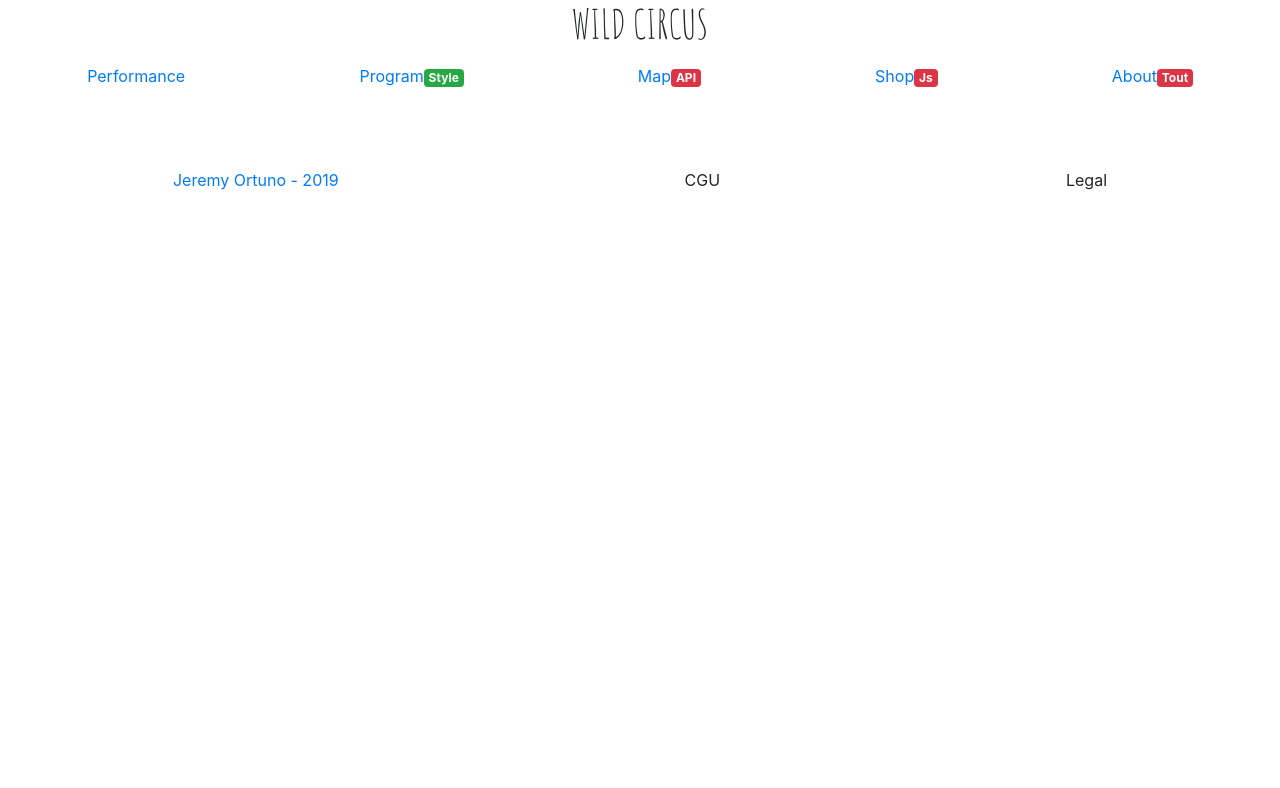
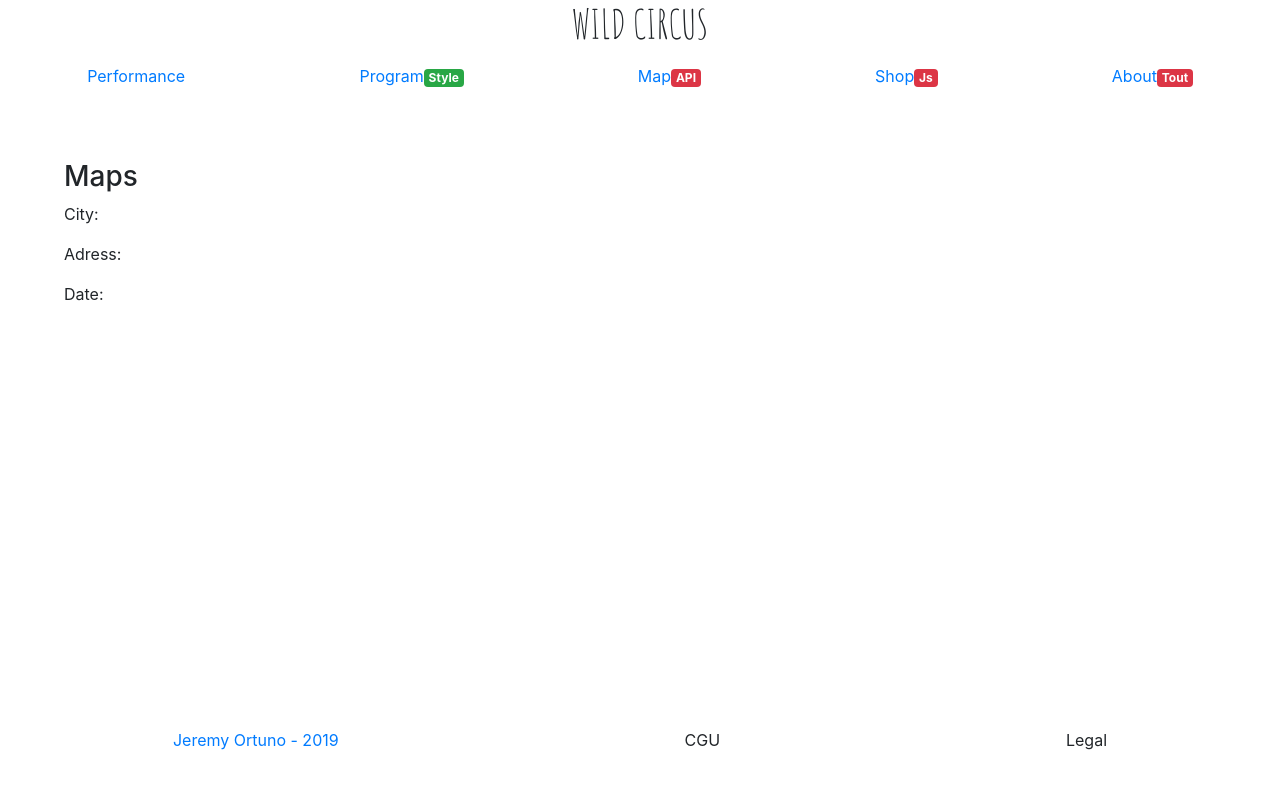
Before and after one commit to Miatack/Checkpoint4, a React (Create React App) app in the folder app/: page /Maps in a window 1280 px wide. Shown: the top 788 px of the page. Built offline with nearby package versions, Linux system fonts and the light colour scheme.

Commit message:
Define Component Size

```diff
--- a/app/src/Component/Header/Navbar.jsx
+++ b/app/src/Component/Header/Navbar.jsx
@@ -21,7 +21,7 @@ export default class Navbar extends Component {
           </NavItem>
           <NavItem>
             <NavLink href="/About/">About<Badge color="danger">Tout</Badge></NavLink>
-          </NavItem>
+            </NavItem>
         </Nav>
       </div>
     )
--- a/app/src/Component/Maps.jsx
+++ b/app/src/Component/Maps.jsx
@@ -1,10 +1,18 @@
 import React, { Component } from 'react'
+import './Maps.scss'
 
 export default class Maps extends Component {
   render() {
     return (
       <div class="maps">
-        <div id="mapid"></div>
+        <div id="mapid">
+          <h3>Maps</h3>
+        </div>
+        <div className="mapinfo">
+          <p>City:</p>
+          <p>Adress:</p>
+          <p>Date:</p>
+        </div>
       </div>
     )
   }
--- a/app/src/Component/Maps.scss
+++ b/app/src/Component/Maps.scss
@@ -1,12 +1,11 @@
-div .maps {
+div.maps {
   min-height: 70vh;
   width: 90vw;
   margin: auto;
-  div #mapid {
-    height: 100%;
-    background-color: green;
+  div#mapid {
+    min-height: 75%;
   }
-  div .info {
+  div.info {
     height: 25%;
   }
 }
```
